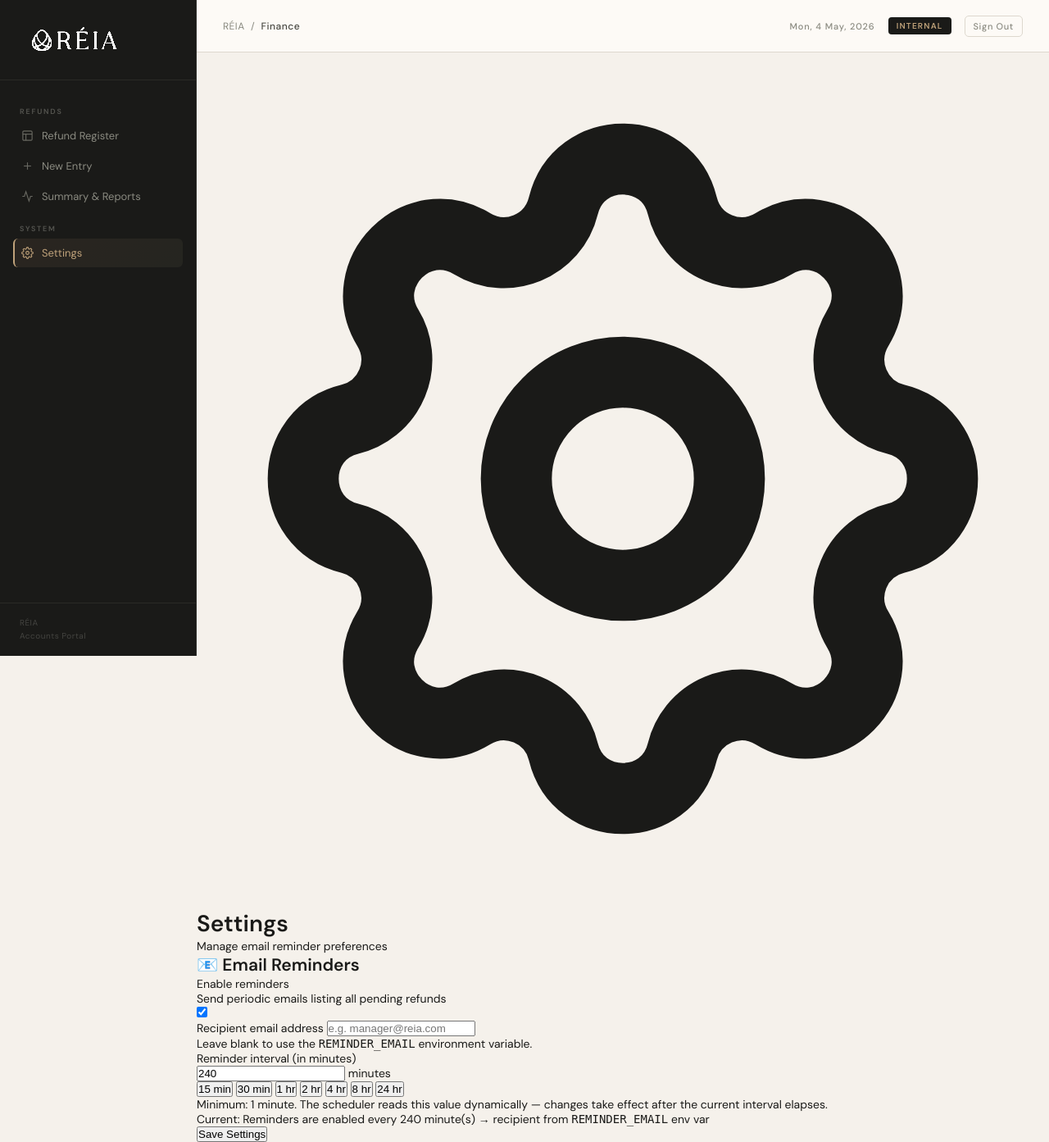
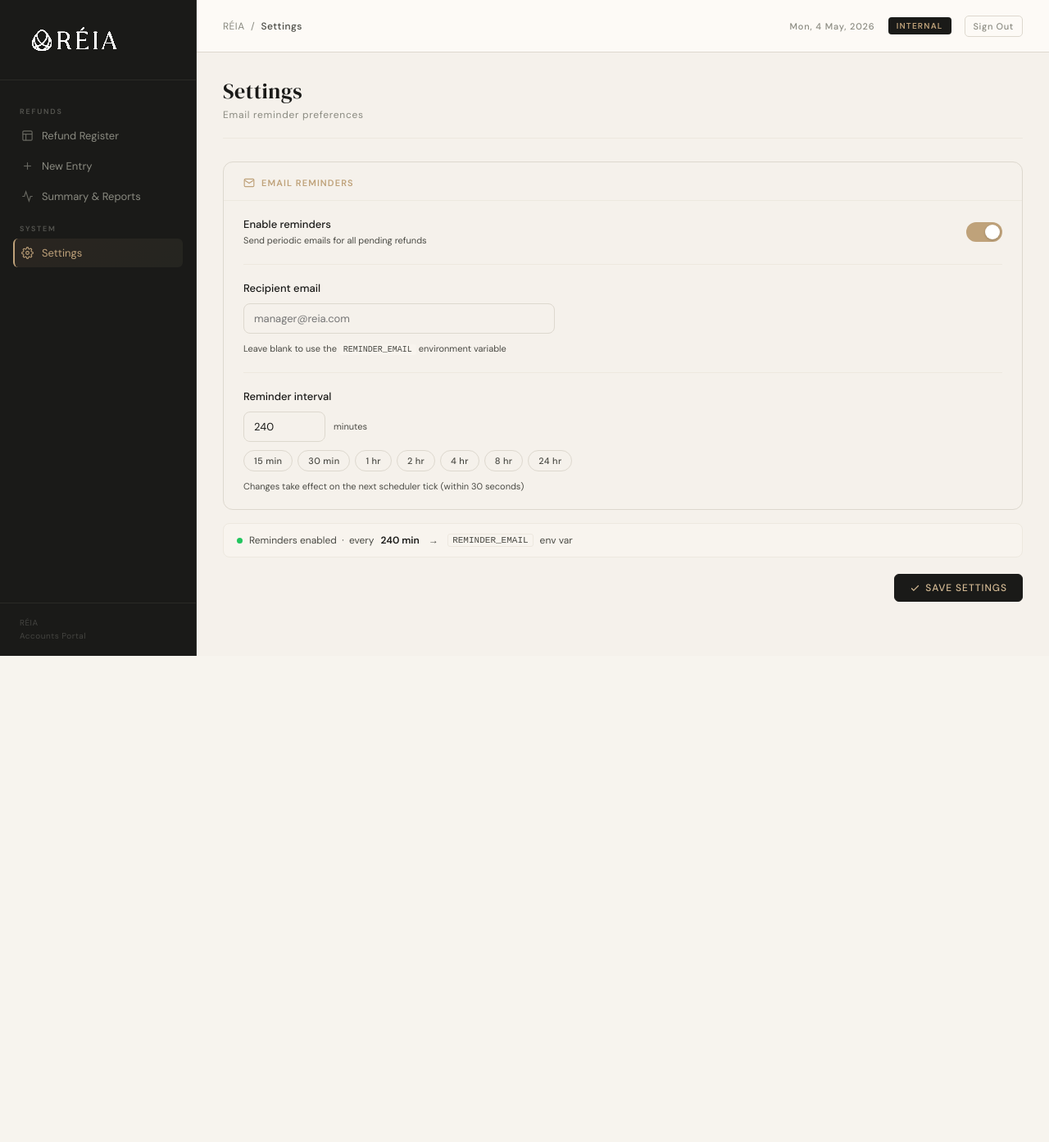
Before and after one commit to akshayxvxr/reia-refund-app, a Flask app: page /settings in a window 1280 px wide. Shown: the whole page at 82% size. After the commit the page ends 800 px from the top, so only its background shows below. Run offline with Flask 3, Linux system fonts and the light colour scheme; the visitor is signed in with stand-in values (Sample User, id 1).

Commit message:
feat: branded email template and redesigned settings page

```diff
--- a/templates/settings.html
+++ b/templates/settings.html
@@ -1,89 +1,72 @@
 {% extends "base.html" %}
-{% block title %}Settings — REIA Refund Tracker{% endblock %}
+{% block title %}Settings{% endblock %}
+{% block breadcrumb %}Settings{% endblock %}
 
 {% block content %}
-<div class="max-w-xl mx-auto py-8 px-4">
+<div class="page">
 
-  <!-- Header -->
-  <div class="flex items-center gap-3 mb-6">
-    <div class="w-10 h-10 rounded-full bg-yellow-700 flex items-center justify-center">
-      <svg xmlns="http://www.w3.org/2000/svg" class="w-5 h-5 text-white" fill="none" viewBox="0 0 24 24" stroke="currentColor">
-        <path stroke-linecap="round" stroke-linejoin="round" stroke-width="2"
-          d="M10.325 4.317c.426-1.756 2.924-1.756 3.35 0a1.724 1.724 0 002.573 1.066c1.543-.94 3.31.826 2.37 2.37a1.724 1.724 0 001.065 2.572c1.756.426 1.756 2.924 0 3.35a1.724 1.724 0 00-1.066 2.573c.94 1.543-.826 3.31-2.37 2.37a1.724 1.724 0 00-2.572 1.065c-.426 1.756-2.924 1.756-3.35 0a1.724 1.724 0 00-2.573-1.066c-1.543.94-3.31-.826-2.37-2.37a1.724 1.724 0 00-1.065-2.572c-1.756-.426-1.756-2.924 0-3.35a1.724 1.724 0 001.066-2.573c-.94-1.543.826-3.31 2.37-2.37.996.608 2.296.07 2.572-1.065z"/>
-        <path stroke-linecap="round" stroke-linejoin="round" stroke-width="2" d="M15 12a3 3 0 11-6 0 3 3 0 016 0z"/>
-      </svg>
-    </div>
+  <div class="page-header">
     <div>
-      <h1 class="text-xl font-bold text-gray-800">Settings</h1>
-      <p class="text-sm text-gray-500">Manage email reminder preferences</p>
+      <div class="page-title">Settings</div>
+      <div class="page-sub">Email reminder preferences</div>
     </div>
   </div>
 
-  <!-- Flash messages -->
   {% with messages = get_flashed_messages(with_categories=true) %}
     {% for category, message in messages %}
-      <div class="mb-4 px-4 py-3 rounded-lg text-sm font-medium
-        {% if category == 'success' %}bg-green-50 text-green-800 border border-green-200
-        {% else %}bg-red-50 text-red-800 border border-red-200{% endif %}">
-        {{ message }}
-      </div>
+      <div class="flash-msg flash-{{ category }}">{{ message }}</div>
     {% endfor %}
   {% endwith %}
 
-  <!-- Settings form -->
-  <form method="POST" action="{{ url_for('settings_page') }}"
-        class="bg-white rounded-xl border border-gray-200 shadow-sm divide-y divide-gray-100">
+  <form method="POST" action="{{ url_for('settings_page') }}">
+    <div class="settings-card">
 
-    <!-- Section: Reminders -->
-    <div class="px-6 py-5">
-      <h2 class="text-sm font-semibold text-gray-700 uppercase tracking-wide mb-4">
-        📧 Email Reminders
-      </h2>
+      <!-- Section title -->
+      <div class="settings-section-title">
+        <svg width="14" height="14" viewBox="0 0 24 24" fill="none" stroke="currentColor" stroke-width="2">
+          <path d="M4 4h16c1.1 0 2 .9 2 2v12c0 1.1-.9 2-2 2H4c-1.1 0-2-.9-2-2V6c0-1.1.9-2 2-2z"/>
+          <polyline points="22,6 12,13 2,6"/>
+        </svg>
+        Email Reminders
+      </div>
 
       <!-- Enable toggle -->
-      <div class="flex items-center justify-between mb-5">
-        <div>
-          <p class="text-sm font-medium text-gray-800">Enable reminders</p>
-          <p class="text-xs text-gray-400 mt-0.5">
-            Send periodic emails listing all pending refunds
-          </p>
+      <div class="settings-row">
+        <div class="settings-row-label">
+          <span class="settings-label">Enable reminders</span>
+          <span class="settings-hint">Send periodic emails for all pending refunds</span>
         </div>
-        <label class="relative inline-flex items-center cursor-pointer">
+        <label class="toggle">
           <input type="checkbox" name="reminder_enabled" id="reminder_enabled"
-                 class="sr-only peer"
                  {% if settings.reminder_enabled %}checked{% endif %}>
-          <div class="w-11 h-6 bg-gray-200 peer-focus:outline-none rounded-full peer
-                      peer-checked:bg-yellow-600 after:content-[''] after:absolute after:top-[2px]
-                      after:left-[2px] after:bg-white after:rounded-full after:h-5 after:w-5
-                      after:transition-all peer-checked:after:translate-x-full"></div>
+          <span class="toggle-track">
+            <span class="toggle-thumb"></span>
+          </span>
         </label>
       </div>
 
-      <!-- Recipient email -->
-      <div class="mb-5">
-        <label class="block text-sm font-medium text-gray-700 mb-1" for="reminder_email">
-          Recipient email address
-        </label>
+      <div class="settings-divider"></div>
+
+      <!-- Recipient -->
+      <div class="settings-row settings-row-col">
+        <label class="settings-label" for="reminder_email">Recipient email</label>
         <input
           type="email"
           id="reminder_email"
           name="reminder_email"
           value="{{ settings.reminder_email }}"
-          placeholder="e.g. manager@reia.com"
-          class="w-full border border-gray-300 rounded-lg px-3 py-2 text-sm
-                 focus:outline-none focus:ring-2 focus:ring-yellow-500 focus:border-transparent"
+          placeholder="manager@reia.com"
+          class="settings-input"
         >
-        <p class="text-xs text-gray-400 mt-1">
-          Leave blank to use the <code>REMINDER_EMAIL</code> environment variable.
-        </p>
+        <span class="settings-hint">Leave blank to use the <code>REMINDER_EMAIL</code> environment variable</span>
       </div>
 
+      <div class="settings-divider"></div>
+
       <!-- Interval -->
-      <div>
-        <label class="block text-sm font-medium text-gray-700 mb-1" for="reminder_interval_minutes">
-          Reminder interval <span class="text-gray-400 font-normal">(in minutes)</span>
-        </label>
-        <div class="flex items-center gap-3">
+      <div class="settings-row settings-row-col">
+        <label class="settings-label" for="reminder_interval_minutes">Reminder interval</label>
+        <div class="interval-row">
           <input
             type="number"
             id="reminder_interval_minutes"
@@ -91,58 +74,262 @@
             value="{{ settings.reminder_interval_minutes }}"
             min="1"
             step="1"
-            class="w-36 border border-gray-300 rounded-lg px-3 py-2 text-sm
-                   focus:outline-none focus:ring-2 focus:ring-yellow-500 focus:border-transparent"
+            class="settings-input settings-input-sm"
           >
-          <span class="text-sm text-gray-500">minutes</span>
+          <span class="settings-hint" style="margin:0">minutes</span>
         </div>
-
-        <!-- Quick presets -->
-        <div class="flex flex-wrap gap-2 mt-3">
+        <!-- Presets -->
+        <div class="preset-row">
           {% for label, val in [("15 min", 15), ("30 min", 30), ("1 hr", 60), ("2 hr", 120), ("4 hr", 240), ("8 hr", 480), ("24 hr", 1440)] %}
           <button type="button"
-                  onclick="document.getElementById('reminder_interval_minutes').value = {{ val }}"
-                  class="px-3 py-1 text-xs rounded-full border border-gray-300 text-gray-600
-                         hover:bg-yellow-50 hover:border-yellow-400 hover:text-yellow-700
-                         transition-colors cursor-pointer">
-            {{ label }}
-          </button>
+                  onclick="document.getElementById('reminder_interval_minutes').value='{{ val }}'"
+                  class="preset-btn">{{ label }}</button>
           {% endfor %}
         </div>
-        <p class="text-xs text-gray-400 mt-2">
-          Minimum: 1 minute. The scheduler reads this value dynamically —
-          changes take effect after the current interval elapses.
-        </p>
+        <span class="settings-hint">Changes take effect on the next scheduler tick (within 30 seconds)</span>
       </div>
+
     </div>
 
-    <!-- Current status -->
-    <div class="px-6 py-4 bg-gray-50 rounded-b-xl">
-      <p class="text-xs text-gray-500">
-        <span class="font-medium">Current:</span>
-        {% if settings.reminder_enabled %}
-          Reminders are <span class="text-green-600 font-semibold">enabled</span>
-          every <span class="font-semibold text-gray-700">{{ settings.reminder_interval_minutes }} minute(s)</span>
-          {% if settings.reminder_email %}
-            → <span class="font-medium">{{ settings.reminder_email }}</span>
-          {% else %}
-            → recipient from <code>REMINDER_EMAIL</code> env var
-          {% endif %}
+    <!-- Status bar -->
+    <div class="settings-status">
+      {% if settings.reminder_enabled %}
+        <span class="status-dot status-dot-green"></span>
+        Reminders enabled &nbsp;·&nbsp;
+        every <strong>{{ settings.reminder_interval_minutes }} min</strong>
+        {% if settings.reminder_email %}
+          &nbsp;→&nbsp; <strong>{{ settings.reminder_email }}</strong>
         {% else %}
-          Reminders are <span class="text-red-500 font-semibold">disabled</span>.
+          &nbsp;→&nbsp; <code>REMINDER_EMAIL</code> env var
         {% endif %}
-      </p>
+      {% else %}
+        <span class="status-dot status-dot-red"></span>
+        Reminders are currently <strong>disabled</strong>
+      {% endif %}
     </div>
 
-    <!-- Save button -->
-    <div class="px-6 py-4 flex justify-end">
-      <button type="submit"
-              class="px-5 py-2 bg-yellow-700 text-white text-sm font-semibold rounded-lg
-                     hover:bg-yellow-800 transition-colors shadow-sm">
+    <div style="display:flex;justify-content:flex-end;margin-top:20px">
+      <button type="submit" class="btn btn-primary">
+        <svg width="13" height="13" viewBox="0 0 24 24" fill="none" stroke="currentColor" stroke-width="2.2">
+          <polyline points="20 6 9 17 4 12"/>
+        </svg>
         Save Settings
       </button>
     </div>
 
   </form>
 </div>
+
+<style>
+.flash-msg {
+  padding: 12px 16px;
+  border-radius: 8px;
+  font-size: 13px;
+  margin-bottom: 16px;
+  font-weight: 500;
+}
+.flash-success {
+  background: #f0fdf4;
+  color: #166534;
+  border: 1px solid #bbf7d0;
+}
+.flash-error {
+  background: #fef2f2;
+  color: #991b1b;
+  border: 1px solid #fecaca;
+}
+
+.settings-card {
+  background: var(--white);
+  border: 1px solid var(--border);
+  border-radius: 12px;
+  overflow: hidden;
+}
+
+.settings-section-title {
+  display: flex;
+  align-items: center;
+  gap: 8px;
+  font-size: 11px;
+  font-weight: 600;
+  letter-spacing: 0.1em;
+  text-transform: uppercase;
+  color: var(--gold);
+  padding: 18px 24px 14px;
+  border-bottom: 1px solid var(--border-light);
+}
+
+.settings-row {
+  display: flex;
+  align-items: center;
+  justify-content: space-between;
+  padding: 20px 24px;
+  gap: 24px;
+}
+
+.settings-row-col {
+  flex-direction: column;
+  align-items: flex-start;
+  gap: 10px;
+}
+
+.settings-row-label {
+  display: flex;
+  flex-direction: column;
+  gap: 3px;
+}
+
+.settings-label {
+  font-size: 13px;
+  font-weight: 500;
+  color: var(--text);
+}
+
+.settings-hint {
+  font-size: 11px;
+  color: var(--text-sec);
+  line-height: 1.5;
+}
+
+.settings-hint code {
+  font-family: var(--mono, monospace);
+  background: var(--cream);
+  padding: 1px 5px;
+  border-radius: 3px;
+  font-size: 10px;
+}
+
+.settings-divider {
+  height: 1px;
+  background: var(--border-light);
+  margin: 0 24px;
+}
+
+.settings-input {
+  width: 100%;
+  max-width: 380px;
+  border: 1px solid var(--border);
+  border-radius: 8px;
+  padding: 9px 12px;
+  font-size: 13px;
+  font-family: inherit;
+  color: var(--text);
+  background: var(--bg);
+  transition: border-color 0.15s;
+  outline: none;
+}
+.settings-input:focus {
+  border-color: var(--gold);
+}
+
+.settings-input-sm {
+  width: 100px;
+  max-width: 100px;
+}
+
+.interval-row {
+  display: flex;
+  align-items: center;
+  gap: 10px;
+}
+
+.preset-row {
+  display: flex;
+  flex-wrap: wrap;
+  gap: 6px;
+}
+
+.preset-btn {
+  padding: 5px 12px;
+  font-size: 11px;
+  font-family: inherit;
+  font-weight: 500;
+  border: 1px solid var(--border);
+  border-radius: 20px;
+  background: transparent;
+  color: var(--text-sec);
+  cursor: pointer;
+  transition: all 0.15s;
+  letter-spacing: 0.03em;
+}
+.preset-btn:hover {
+  border-color: var(--gold);
+  color: var(--gold);
+  background: var(--cream);
+}
+
+/* Toggle */
+.toggle {
+  position: relative;
+  display: inline-flex;
+  cursor: pointer;
+  flex-shrink: 0;
+}
+.toggle input {
+  opacity: 0;
+  width: 0;
+  height: 0;
+  position: absolute;
+}
+.toggle-track {
+  width: 44px;
+  height: 24px;
+  background: var(--border);
+  border-radius: 12px;
+  transition: background 0.2s;
+  position: relative;
+  display: block;
+}
+.toggle input:checked + .toggle-track {
+  background: var(--gold);
+}
+.toggle-thumb {
+  position: absolute;
+  top: 3px;
+  left: 3px;
+  width: 18px;
+  height: 18px;
+  background: white;
+  border-radius: 50%;
+  transition: transform 0.2s;
+  box-shadow: 0 1px 3px rgba(0,0,0,0.2);
+}
+.toggle input:checked + .toggle-track .toggle-thumb {
+  transform: translateX(20px);
+}
+
+/* Status bar */
+.settings-status {
+  display: flex;
+  align-items: center;
+  gap: 8px;
+  font-size: 12px;
+  color: var(--text-sec);
+  padding: 12px 16px;
+  background: var(--cream);
+  border: 1px solid var(--border-light);
+  border-radius: 8px;
+  margin-top: 16px;
+}
+.settings-status strong {
+  color: var(--text);
+  font-weight: 600;
+}
+.settings-status code {
+  font-family: var(--mono, monospace);
+  font-size: 11px;
+  background: var(--white);
+  padding: 1px 5px;
+  border-radius: 3px;
+  border: 1px solid var(--border-light);
+}
+.status-dot {
+  width: 7px;
+  height: 7px;
+  border-radius: 50%;
+  flex-shrink: 0;
+}
+.status-dot-green { background: #22c55e; }
+.status-dot-red   { background: #ef4444; }
+</style>
 {% endblock %}
```
Also changed, not shown: scheduler.py (+116 -54 lines).
